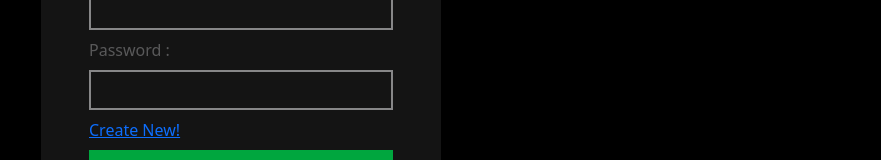
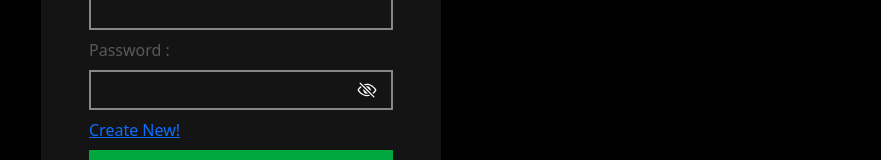
Before and after one commit to sanjaydeveloper-001/Login-Full-Stack, a React (Vite) app in the folder Frontend/: page /Login in a window 1280 px wide. Shown: the part 366-526 px from the top of the page, without its empty margins (399-1280 px from the left). Built offline with nearby package versions, Linux system fonts and the light colour scheme.

Commit message:
Finieshed Work

```diff
--- a/Frontend/src/Pages/Login.jsx
+++ b/Frontend/src/Pages/Login.jsx
@@ -1,13 +1,13 @@
 import axios from "axios";
-import { IoExitOutline } from "react-icons/io5";
 import { useState } from "react";
 import { Link, useNavigate } from "react-router-dom";
+import { IoExitOutline , IoEyeOffOutline , IoEyeOutline } from "react-icons/io5";
 
 function Login({ setProfile , setUser }) {
   const [email, setEmail] = useState("");
   const [password, setPassword] = useState("");
-
   const [error, setError] = useState(null);
+  const [passType , setPassType] = useState('password');
 
   const navigate = useNavigate();
 
@@ -60,13 +60,19 @@ function Login({ setProfile , setUser }) {
       />
 
       <label className="text-gray-50/30" htmlFor="password">Password :</label>
-      <input
+      <div className="h-max w-full flex items-center relative">
+        <input
+          type={passType}
+          onChange={(e) =>{ setPassword(e.target.value); setError(false);}}
+          required
+          className="w-full h-10 border-2 border-gray-50/50 outline-none pl-3 text-green-400"
+        />
+        { passType === 'password' ?
+          <IoEyeOffOutline className="text-white text-xl absolute right-4 cursor-pointer" onClick={()=> setPassType('text')} />
+          : <IoEyeOutline className="text-white text-xl absolute right-4 cursor-pointer" onClick={()=> setPassType('password')} />
+        }
+      </div>
 
-        type="password"
-        onChange={(e) =>{ setPassword(e.target.value); setError(false);}}
-        required
-        className="w-full h-10 border-2 border-gray-50/50 outline-none pl-3 text-green-400"
-      />
 
       <Link to="/Signup" className="w-max">
         Create New!
--- a/Frontend/src/Pages/Signup.jsx
+++ b/Frontend/src/Pages/Signup.jsx
@@ -1,7 +1,7 @@
 import { useState } from 'react'
 import { Link, useNavigate } from 'react-router-dom'
 import axios from 'axios';
-import { IoExitOutline } from "react-icons/io5";
+import { IoExitOutline , IoEyeOffOutline , IoEyeOutline } from "react-icons/io5";
 
 function Signup({ setCreateProfile }) {
 
@@ -12,6 +12,7 @@ function Signup({ setCreateProfile }) {
     const [email , setEmail ] = useState ("");
     const [password , setPassword ] = useState ("");
     const [error , setError] = useState(null)
+    const [passType , setPassType] = useState('password');
 
     const handleSubmit = (e) =>{
         setError(null);
@@ -52,7 +53,13 @@ function Signup({ setCreateProfile }) {
         <input onChange={(e)=> { const lowerText = e.target.value.toLowerCase(); setEmail(lowerText) ; setError(false)}} value={email} type="email" name='email' id='email' required className='w-full h-10 border-2 border-gray-50/50 outline-none pl-3 text-green-400'/>
 
         <label className="text-gray-50/30" htmlFor="password">Create Password :</label>
-        <input onChange={(e)=> {setPassword(e.target.value) ; setError(false)}} type="password" name='password' id='password' required className='w-full h-10 border-2 border-gray-50/50 outline-none pl-3 text-green-400'/>
+        <div className='relative flex w-full h-max items-center'>
+        <input onChange={(e)=> {setPassword(e.target.value) ; setError(false)}} type={passType} name='password' id='password' required className='w-full h-10 border-2 border-gray-50/50 outline-none pl-3 text-green-400'/>
+        { passType === 'password' ?
+          <IoEyeOffOutline className="text-white text-xl absolute right-4 cursor-pointer" onClick={()=> setPassType('text')} />
+          : <IoEyeOutline className="text-white text-xl absolute right-4 cursor-pointer" onClick={()=> setPassType('password')} />
+        }
+        </div>
         <Link to="/Login" className='w-max' > Already a user!</Link>
 
         <button className='w-full h-10 text-white bg-green-600 rounded-3xl hover:bg-green-800'>Register</button>
```
